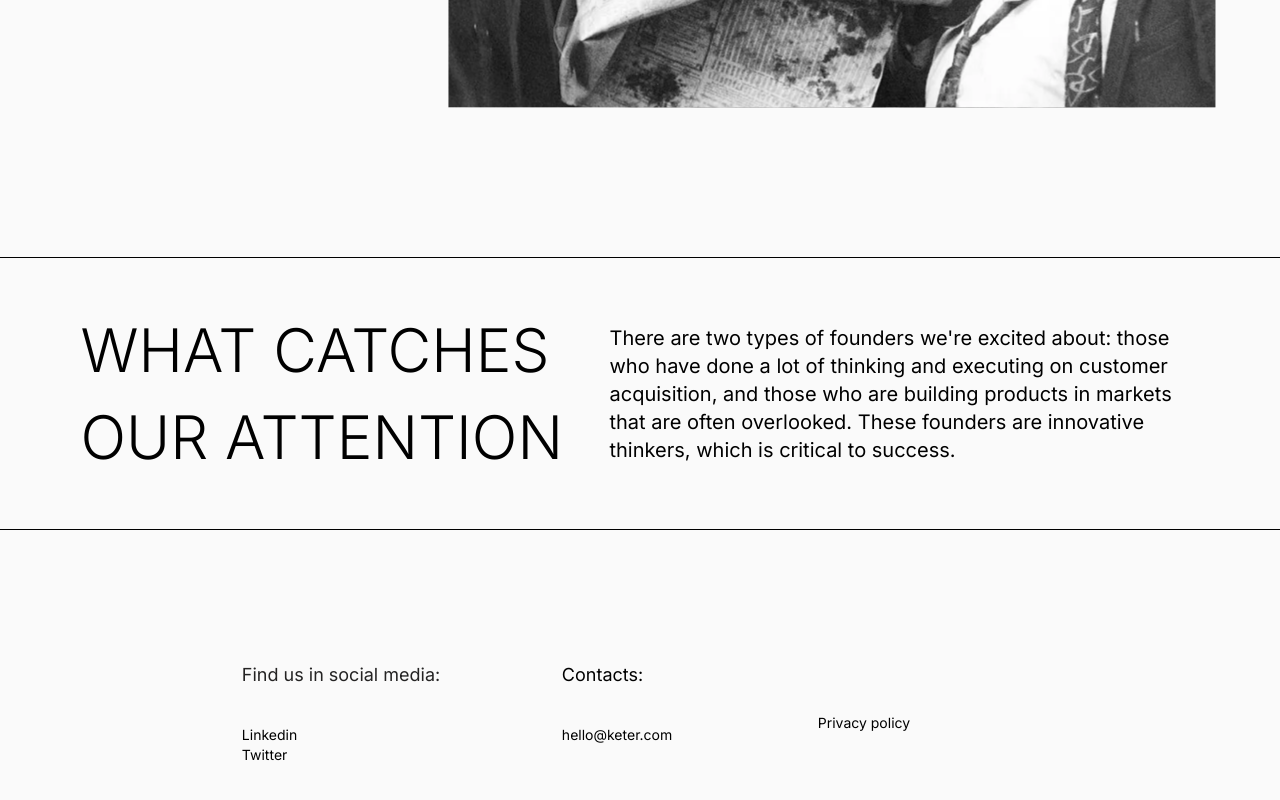
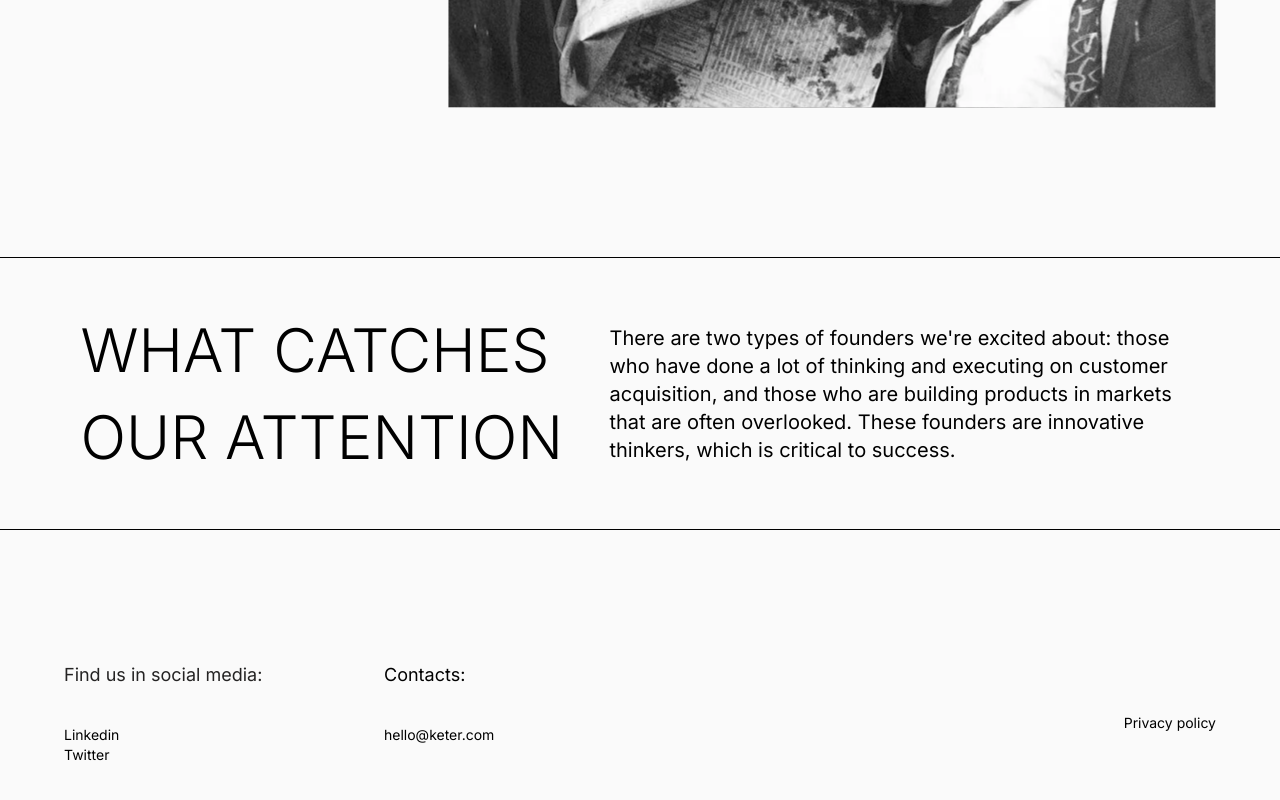
Before and after one commit to LuisLeonPardo/KeterCapital, a Next.js app: page /components/Landing in a window 1280 px wide. Shown: the part 1933-2733 px from the top of the page. Built offline with nearby package versions, Linux system fonts and the light colour scheme.

Commit message:
Fix responsive FooterDesktop

```diff
--- a/src/pages/components/Footer/FooterDesktop.jsx
+++ b/src/pages/components/Footer/FooterDesktop.jsx
@@ -3,7 +3,7 @@ import Link from "next/link";
 
 export default function FooterDesktop() {
   return (
-    <div className="w-full h-[374px] flex justify-center items-center">
+    <div className="w-full h-[374px] flex justify-between items-center">
       <div className="flex gap-x-28 lg:w-1/2">
         <div className="w-52 h-28 flex flex-col gap-y-9">
           <h1 className=" text-lg text-[#242323] ">Find us in social media:</h1>
--- a/src/pages/components/Landing.jsx
+++ b/src/pages/components/Landing.jsx
@@ -17,7 +17,7 @@ export default function Landing() {
         <div className="sm:hidden flex mt-2">
           <FooterMobile />
         </div>
-        <div className="sm:flex hidden sm:max-w-xl md:max-w-2xl lg:max-w-4xl xl:max-w-6xl items-center justify-around sm:justify-around lg:justify-between">
+        <div className="sm:flex m-auto hidden sm:max-w-xl md:max-w-2xl lg:max-w-4xl xl:max-w-6xl items-center justify-around sm:justify-around lg:justify-between">
           <FooterDesktop />
         </div>
       </footer>
```
